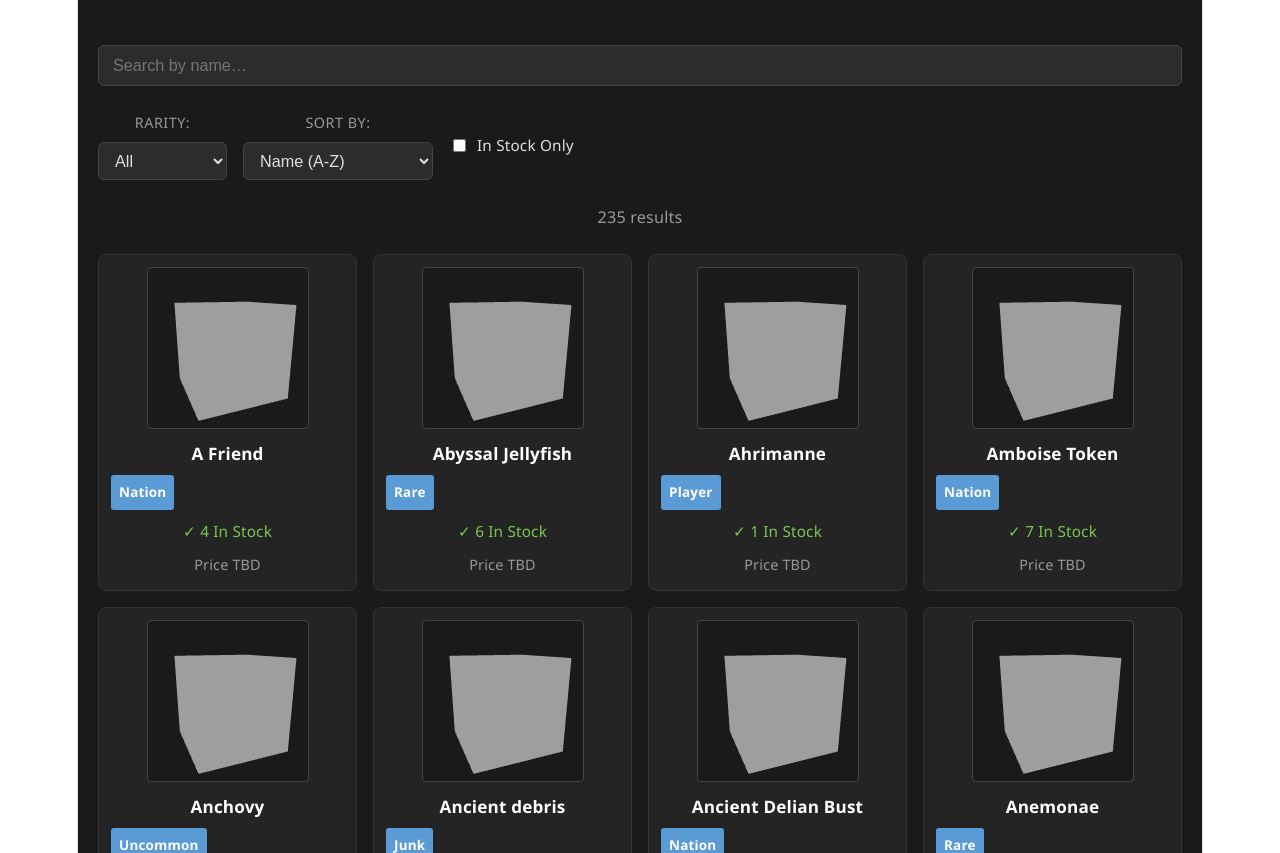
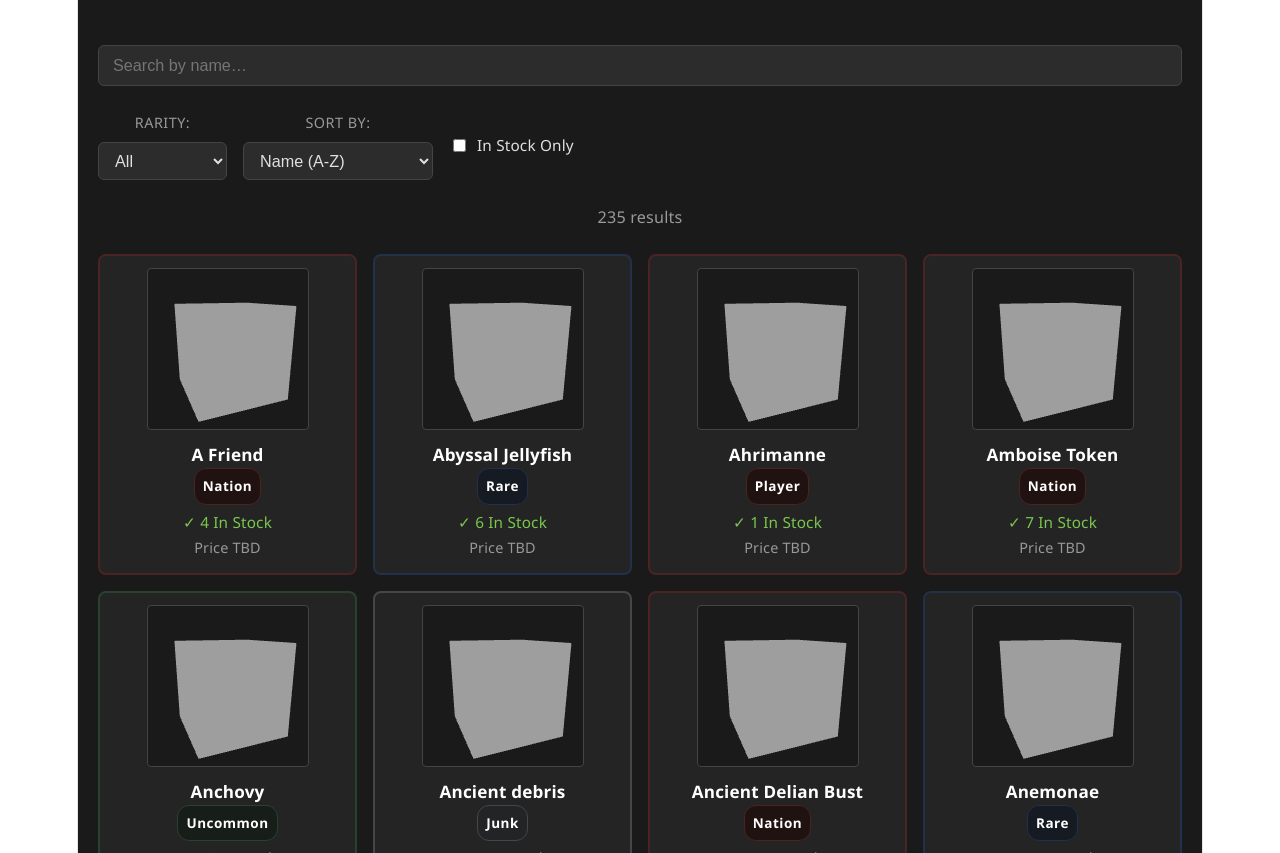
Before and after one commit to jacob-duffy/ethically-sourced-heads, a website built with Vite: page frontend/index.html in a window 1280 px wide. Shown: the part 99-952 px from the top of the page. Built offline with nearby package versions, Linux system fonts and the light colour scheme; animation ran at ten frames a second.

Commit message:
Enhance head card styling and functionality with rarity classes

```diff
--- a/frontend/src/components/head-grid.css
+++ b/frontend/src/components/head-grid.css
@@ -7,7 +7,7 @@
 
 .head-card {
   background: #242424;
-  border: 1px solid #333;
+  border: 2px solid #333;
   border-radius: 8px;
   padding: 12px;
   cursor: pointer;
@@ -15,6 +15,23 @@
   display: flex;
   flex-direction: column;
   gap: 12px;
+}
+
+.head-card--junk {
+  border-color: #44474a;
+}
+.head-card--uncommon {
+  border-color: #29422e;
+}
+.head-card--rare {
+  border-color: #22304a;
+}
+.head-card--legendary {
+  border-color: #665c2a;
+}
+.head-card--nation,
+.head-card--player {
+  border-color: #4a2323;
 }
 
 .head-card:hover {
@@ -32,10 +49,31 @@
   background: #1a1a1a;
 }
 
-.head-card-info {
-  display: flex;
-  flex-direction: column;
-  gap: 8px;
+.head-card-rarity--junk {
+  border-color: #44474a !important;
+  color: #fff !important;
+  background: #232426 !important;
+}
+.head-card-rarity--uncommon {
+  border-color: #29422e !important;
+  color: #fff !important;
+  background: #171d18 !important;
+}
+.head-card-rarity--rare {
+  border-color: #22304a !important;
+  color: #fff !important;
+  background: #161a22 !important;
+}
+.head-card-rarity--legendary {
+  border-color: #665c2a !important;
+  color: #fff !important;
+  background: #282410 !important;
+}
+.head-card-rarity--nation,
+.head-card-rarity--player {
+  border-color: #4a2323 !important;
+  color: #fff !important;
+  background: #211212 !important;
 }
 
 .head-card-name {
@@ -49,13 +87,18 @@
 
 .head-card-rarity {
   display: inline-block;
-  background: #5b9bd5;
-  color: #fff;
   padding: 4px 8px;
-  border-radius: 3px;
+  border-radius: 12px;
   font-size: 0.75rem;
   font-weight: bold;
   width: fit-content;
+  border: 1.5px solid transparent;
+  background: #181818;
+  color: #ccc;
+  margin-bottom: 4px;
+  letter-spacing: 0.5px;
+  user-select: none;
+  gap: 8px;
 }
 
 .head-card-stock {
--- a/frontend/src/components/head-grid.js
+++ b/frontend/src/components/head-grid.js
@@ -4,6 +4,11 @@ import "./head-grid.css";
 export function createHeadCard(head, onCardClick) {
     const card = document.createElement("div");
     card.className = "head-card";
+    // Add rarity outline class
+    const rarity = head.rarity ? head.rarity.toLowerCase() : "";
+    if (["junk", "uncommon", "rare", "legendary", "nation", "player"].includes(rarity)) {
+        card.classList.add(`head-card--${rarity}`);
+    }
 
     const canvas = document.createElement("canvas");
     canvas.width = 160;
@@ -17,9 +22,14 @@ export function createHeadCard(head, onCardClick) {
     name.textContent = head.name;
     name.className = "head-card-name";
 
-    const rarityBadge = document.createElement("div");
-    rarityBadge.textContent = head.rarity;
-    rarityBadge.className = "head-card-rarity";
+        const rarityBadge = document.createElement("div");
+        rarityBadge.textContent = head.rarity;
+        rarityBadge.className = "head-card-rarity";
+        // Add rarity color class to tag (avoid duplicate declaration)
+        const rarityTag = head.rarity ? head.rarity.toLowerCase() : "";
+        if (["junk", "uncommon", "rare", "legendary", "nation", "player"].includes(rarityTag)) {
+            rarityBadge.classList.add(`head-card-rarity--${rarityTag}`);
+        }
 
     const stockStatus = document.createElement("p");
     const inStock = head.stock_level > 0;
```
